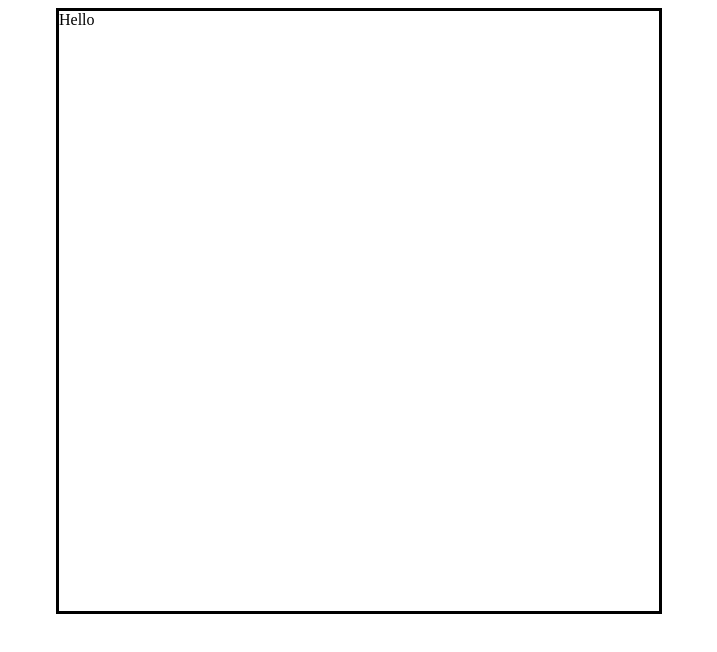
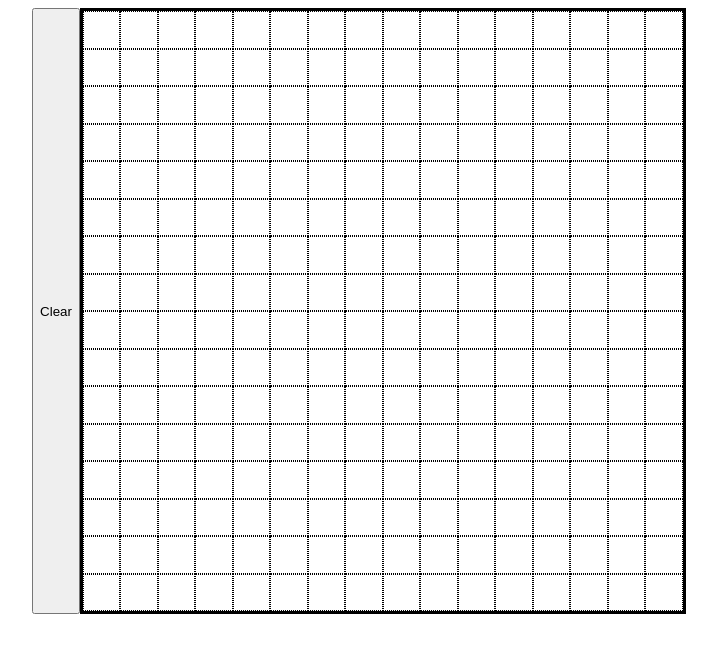
Before and after one commit to MiniBT/etch-a-sketch, a plain HTML site: page index.html in a window 1280 px wide. Shown: the whole page, without its empty margins (281-998 px from the left). Drawn offline with Linux system fonts and the light colour scheme.

Commit message:
added clear button

```diff
--- a/index.html
+++ b/index.html
@@ -6,7 +6,8 @@
         <link rel="stylesheet" href="style.css">
     </head>
     <body>
-        <div class="main">Hello</div>
+        <button type="button" value="clear">Clear</button>
+        <div class="main"></div>
         <script src="script.js"></script>
     </body>
 </html>
--- a/script.js
+++ b/script.js
@@ -1,5 +1,4 @@
 let size = 16;
-
 
 function createSquares (number) {
     let div = document.createElement('div');
@@ -18,9 +17,17 @@ function createSquares (number) {
 createSquares(16);
 
 const items = document.querySelectorAll('.items');
+const button = document.querySelector('button');
+
 
 items.forEach((item) => {
     item.addEventListener('mouseenter', () => {
         item.classList.add('filled');
     })
 })
+
+button.addEventListener('click', () => {
+    items.forEach((item) => {
+        item.classList.remove('filled');
+    });
+})
--- a/style.css
+++ b/style.css
@@ -12,6 +12,11 @@ body {
     justify-content: center;
 }
 
+.items {
+    border-style: dotted;
+    border-width: thin;
+}
+
 .filled {
     background-color: black;
 }
```
